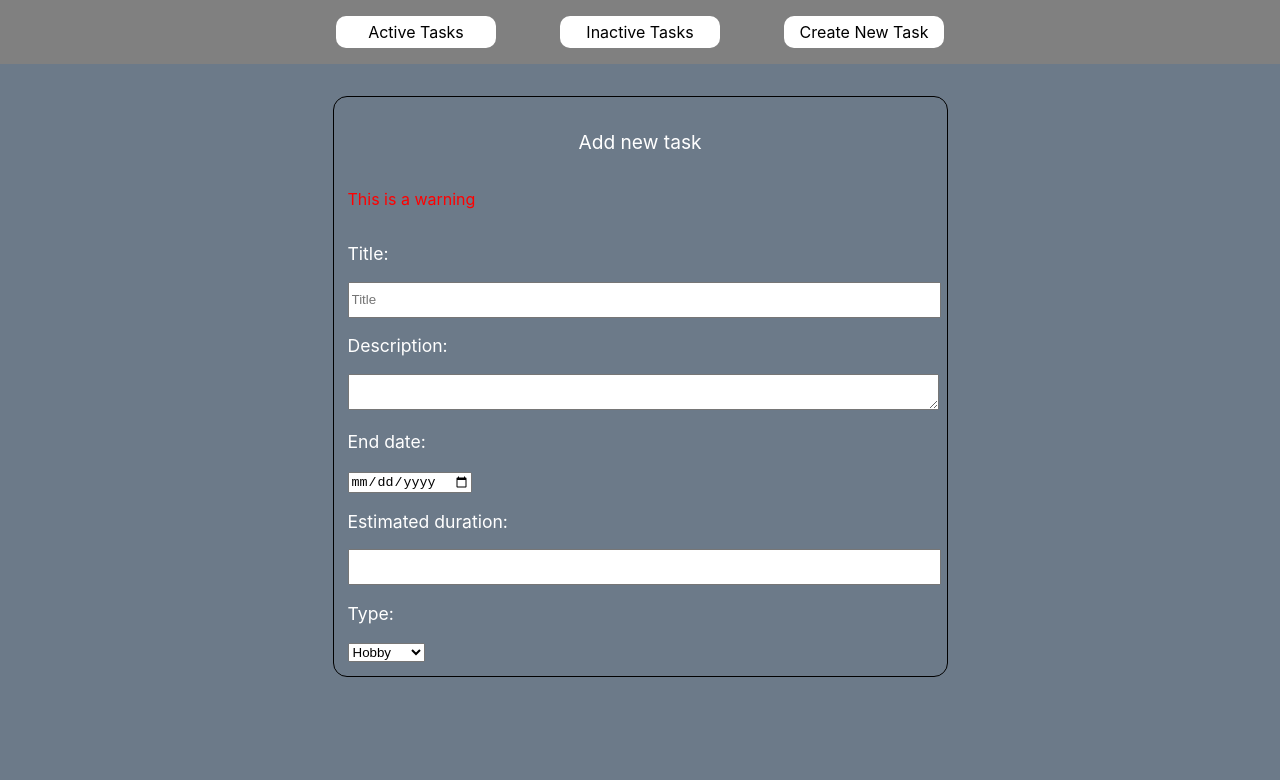
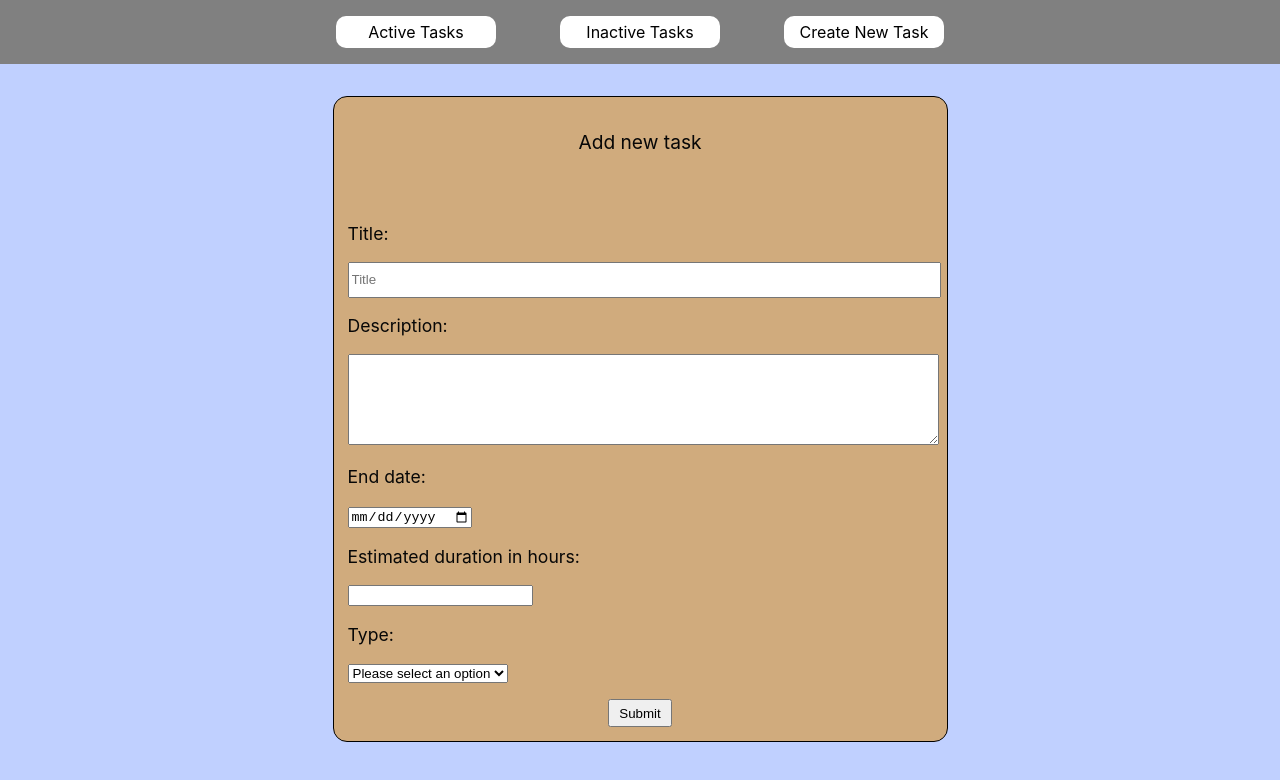
Before and after one commit to Mihai050/todolist-frontend, a React (Create React App) app: page /create-task in a window 1280 px wide. Shown: the top 780 px of the page. Built offline with nearby package versions, Linux system fonts and the light colour scheme.

Commit message:
create task finished

```diff
--- a/src/index.css
+++ b/src/index.css
@@ -5,7 +5,7 @@ body {
     sans-serif;
   -webkit-font-smoothing: antialiased;
   -moz-osx-font-smoothing: grayscale;
-      background-color: #6C7A89;
+      background-color: #c0d0ff;
 }
 
 code {
--- a/src/routes/create-task/create-task.component.jsx
+++ b/src/routes/create-task/create-task.component.jsx
@@ -1,11 +1,70 @@
 import './create-task.style.css';
+import { useState } from 'react';
+import getDateLimit from '../../utils/getDateLimit';
+
 
 const CreateTask = () => {
-  const currentYear = new Date().getFullYear();
-  const currentMonth = String(new Date().getMonth() + 1).padStart(2, "0");
-  const currentDay = String(new Date().getDate()).padStart(2, "0");
-  const currentDate = `${currentYear}-${currentMonth}-${currentDay}`;
-  console.log(currentDate);
+  const currentDate = getDateLimit();
+
+  const [taskInfo, setTaskInfo] = useState({});
+  const [isDisabled, setIsDisabled] = useState(false);
+  const [warning, setWarning] = useState('');
+
+  const handleChange = (event) => {
+    const { value, name } = event.target;
+    const task = {... taskInfo};
+    task[name] = value;
+    setTaskInfo(task);
+  }
+
+  const handleSubmit = () => {
+    if(!taskInfo.title){
+      setWarning('Enter a title for your task!');
+      return;
+    }
+
+    if (!taskInfo.description) {
+      setWarning("Enter a description for your task!");
+      return;
+    }
+
+      if (!taskInfo.deadline){
+        setWarning("Enter a deadline for your task!");
+      }
+
+    if (!taskInfo.estimatedTime) {
+      setWarning("Enter an estimated duration for your task!");
+      return;
+    }
+
+    if(taskInfo.estimatedTime < 0){
+      setWarning("Task can only take positive hours to complete!");
+      return;
+    }
+
+    if (!taskInfo.taskType) {
+      setWarning("Enter a type for your task!");
+    }
+
+    fetch('/api/add-task', {
+      method: "POST",
+      headers: {
+        Accept: "application/json",
+        "Content-Type": "application/json",
+      },
+      body: JSON.stringify(taskInfo),
+    }).then((response) => {
+      if(response.status === 200){
+        setWarning("Task created successfully! You can now go back!");
+        setIsDisabled(true);
+      } else {
+        setWarning("There was an error creating the task!");
+      }
+    }).catch(() => {
+      setWarning("There was an error creating the task!");
+    })
+  }
+
 
   return (
     <div className="form-container">
@@ -13,33 +72,54 @@ const CreateTask = () => {
       <div className="error-info"></div>
       <div className="form-section">
         <p className="form-title">Add new task</p>
-        <p className='warning'>This is a warning</p>
-        <div class="form-element">
+        <p className="warning" style={{ color: isDisabled ? "green" : "red" }}>
+          {warning}
+        </p>
+        <div className="form-element">
           <p>Title:</p>
-          <input type="text" className="" placeholder="Title" />
+          <input
+            type="text"
+            className=""
+            placeholder="Title"
+            name="title"
+            onChange={handleChange}
+          />
         </div>
-        <div class="form-element">
+        <div className="form-element">
           <p>Description:</p>
-          <textarea />
+          <textarea name="description" onChange={handleChange} />
         </div>
 
-        <div class="form-element">
+        <div className="form-element">
           <p>End date:</p>
-          <input type="date" min={currentDate} label="get finish day" />
+          <input
+            type="date"
+            min={currentDate}
+            label="get finish day"
+            onChange={handleChange}
+            name="deadline"
+          />
         </div>
-        <div class="form-element">
-          <p>Estimated duration:</p>
-          <input type="text" />
+        <div className="form-element">
+          <p>Estimated duration in hours:</p>
+          <input type="number" min={0} name="estimatedTime" onChange={handleChange} />
         </div>
-        <div class="form-element">
+        <div className="form-element">
           <p>Type:</p>
-          <select name="Type" id="type">
+          <select name="taskType" id="type" onChange={handleChange}>
+            <option value="" disabled selected hidden>
+              Please select an option
+            </option>
             <option value="Hobby">Hobby</option>
-            <option value="Not hobbi">not hobbi</option>
+            <option value="School">School</option>
+            <option value="Work">Work</option>
+            <option value="Home">Home</option>
           </select>
         </div>
+        <button onClick={handleSubmit} disabled={isDisabled} className="submit-task-button">
+          Submit
+        </button>
       </div>
-      <div className="button-wrapper"></div>
     </div>
   );
 };
--- a/src/routes/create-task/create-task.style.css
+++ b/src/routes/create-task/create-task.style.css
@@ -1,12 +1,13 @@
 .form-section{
-        border-radius: 14px;
+    border-radius: 14px;
     border: 1px solid black;
     padding: 14px;
     display: flex;
     flex-direction: column;
-    color: white;
+    color: rgb(7, 7, 7);
     margin-top: 2rem;
     width: 585px;
+    background-color: rgb(208, 171, 125);
 }
 .form-container{
     display: flex;
@@ -24,11 +25,16 @@
     width: 100%;
     height: 30px;
 }
-.warning{
-    color: red;
+
+.form-element textarea{
+    width: 100%;
+    height: 85px;
+}
+
+.submit-task-button{
+    margin-top: 1rem;
+    height: 1.75rem;
+    width: 4rem;
+    margin-inline: auto;
 
 }
-.form-element textarea{
-    width: 100%;
-    height: 30px;
-}
--- /dev/null
+++ b/src/utils/getDateLimit.js
@@ -0,0 +1,7 @@
+export default function() {
+    const currentYear = new Date().getFullYear();
+    const currentMonth = String(new Date().getMonth() + 1).padStart(2, "0");
+    const currentDay = String(new Date().getDate()).padStart(2, "0");
+    const currentDate = `${currentYear}-${currentMonth}-${currentDay}`;
+    return currentDate;
+}
```
Also changed, not shown: src/routes/view-task/view-task.component.jsx (+4 -4 lines).
